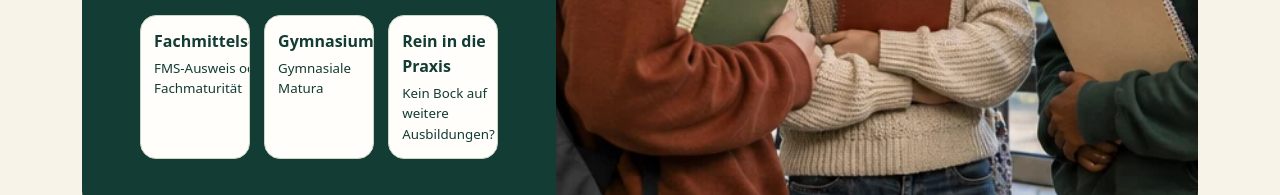
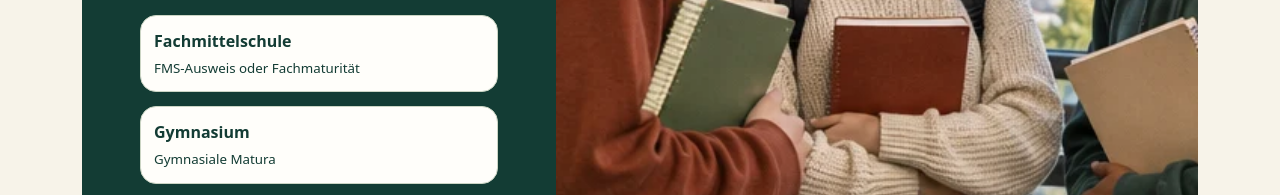
Before and after one commit to PatrickFischerKSA/studienkompass, a plain HTML site: page index.html in a window 1280 px wide. Shown: the part 538-733 px from the top of the page. Drawn offline with Linux system fonts and the light colour scheme.

Commit message:
Keep mode card labels visible at narrow widths

```diff
--- a/experience.css
+++ b/experience.css
@@ -155,10 +155,13 @@ body:has(dialog[open]) { overflow: hidden; }
 .mode-links { padding-left: 22px; }
 .mode-links li + li { margin-top: 14px; }
 @media (max-width: 650px) { .mode-grid { grid-template-columns: 1fr; } }
-.cover .mode-grid { margin-top: 18px; }
+.cover .mode-grid {
+  grid-template-columns: repeat(auto-fit, minmax(min(100%, 11rem), 1fr));
+  margin-top: 18px;
+}
 .cover .mode-grid a { grid-template-columns: 1fr; color: var(--forest); }
 .cover .mode-grid img { display: none; }
-.cover .mode-grid span { padding: 13px; }
+.cover .mode-grid span { min-width: 0; padding: 13px; overflow-wrap: anywhere; }
 
 #practice-offers {
   margin-block: 1rem;
--- a/index.html
+++ b/index.html
@@ -92,7 +92,7 @@ section { margin-bottom: clamp(44px, 7vw, 86px); }
 .comparison-share button { min-height: 44px; }
 #comparison-share-link { margin-top: 8px; }
 #comparison-share-url { display: block; width: 100%; max-width: 40rem; padding: 9px; border: 1px solid #829484; border-radius: 8px; font: inherit; }
-</style><link rel="stylesheet" href="experience.css?v=praxisangebote"></head><body>
+</style><link rel="stylesheet" href="experience.css?v=einstiegskarten"></head><body>
 <header class="home-header">
   <a class="wordmark" href="./" aria-label="Studienkompass Startseite"><span aria-hidden="true">✦</span> Studienkompass</a>
   <nav aria-label="Hauptnavigation"><a href="#fms">FMS</a><a href="#gymnasium">Gymnasium</a><a href="#praxis">Rein in die Praxis</a><a href="#plan">Mein Plan</a></nav>
```
